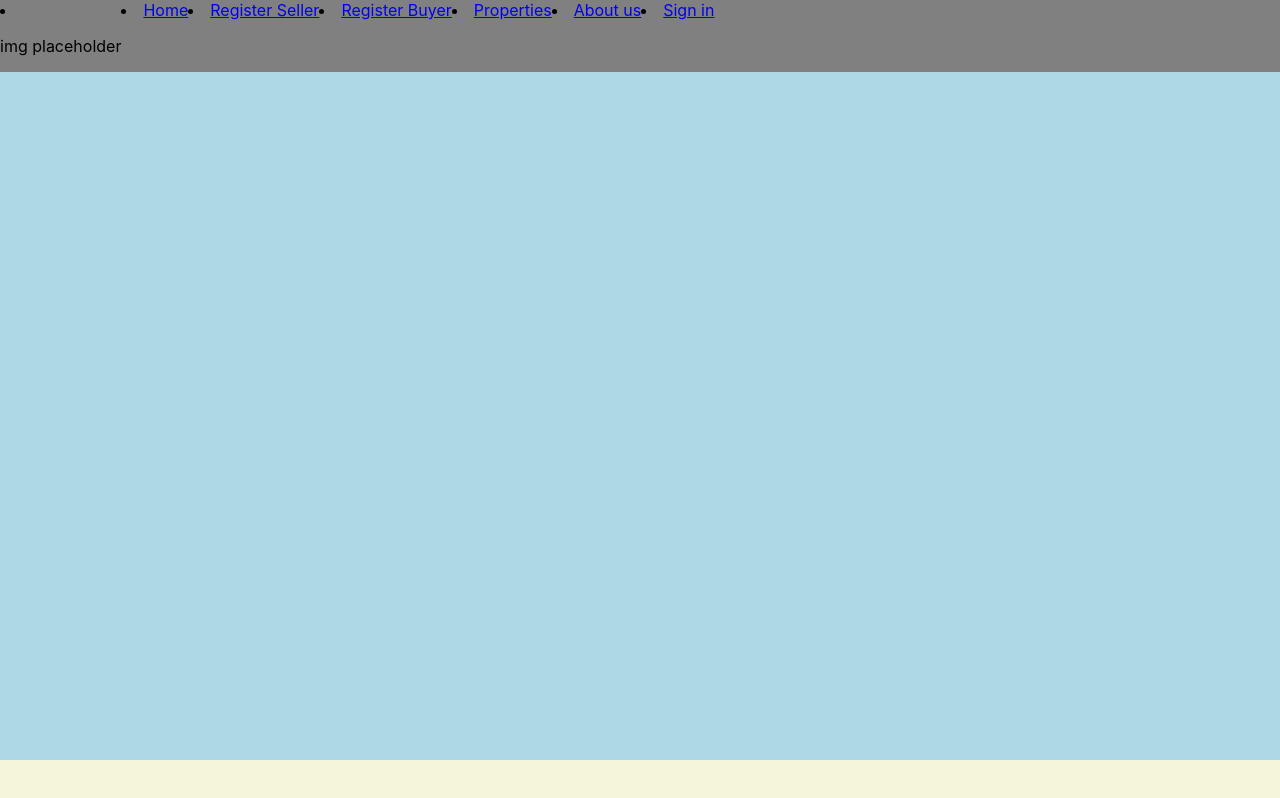
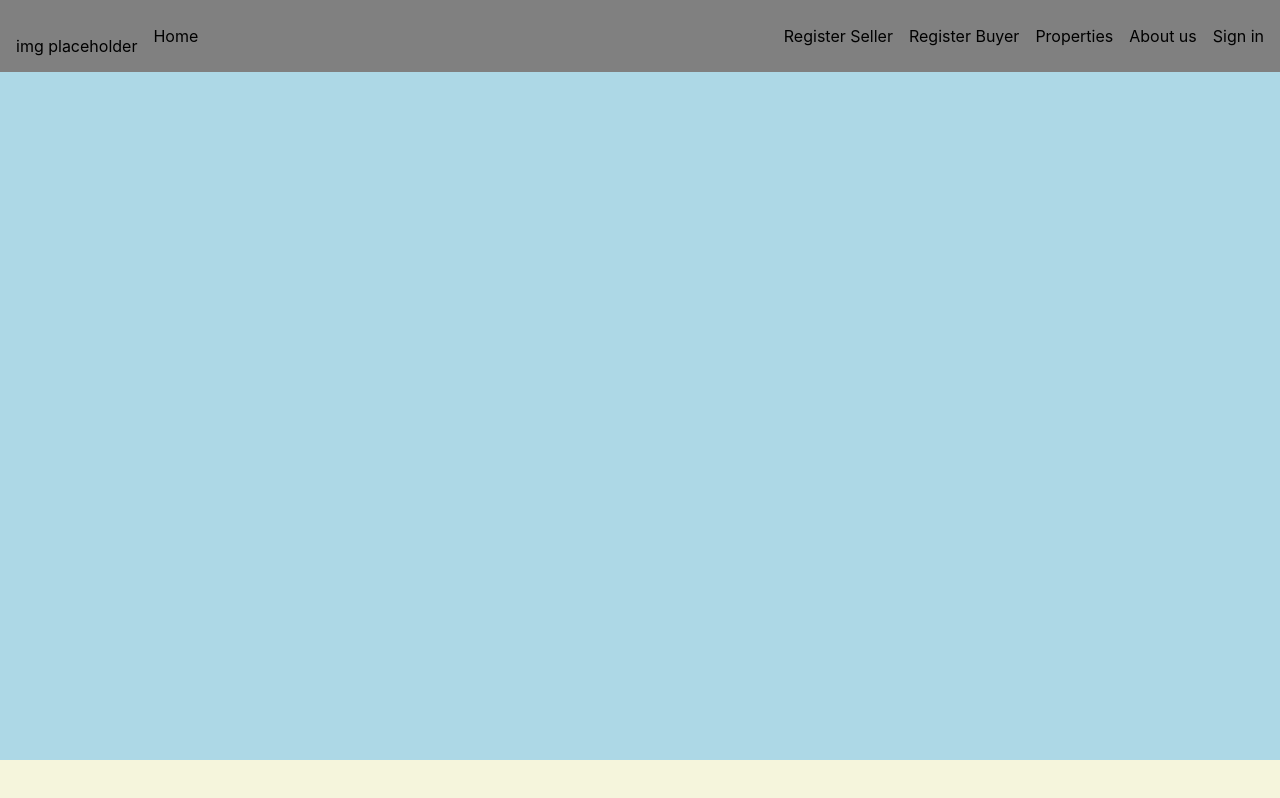
Before and after one commit to starwarsjedi321/GroupProject, a React (Create React App) app in the folder groupproject/: page / in a window 1280 px wide. Built offline with nearby package versions, Linux system fonts and the light colour scheme.

Commit message:
Add basic styling to navbar and main section

```diff
--- a/groupproject/src/styles/layout.css
+++ b/groupproject/src/styles/layout.css
@@ -17,11 +17,31 @@ nav, main {
 
 nav {
     background-color: grey;
+    color: black;
+    list-style: none;
+    text-decoration: none;
+    gap: 1em;
+    padding: 0 1em 0 1em;
+    align-items: center;
+}
+
+nav li:nth-child(2) {
+    flex: auto;
+}
+
+a {
+    color: black;
+    text-decoration: none;
+}
+
+li a:hover {
+    color: white;
 }
 
 main {
     flex: auto;
     background-color: lightblue;
+    padding: 0 25% 0 25%;
 }
 
 footer {
```
